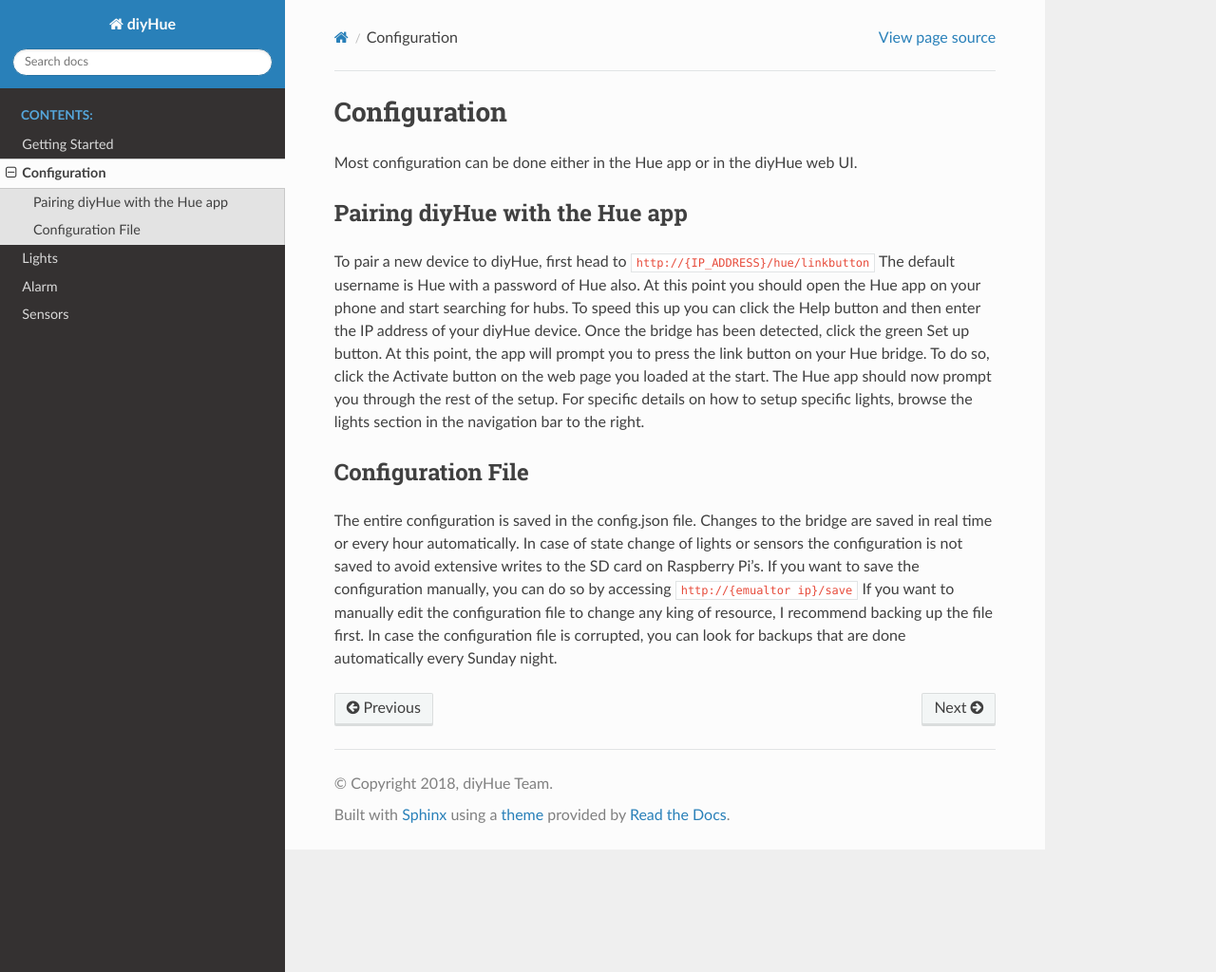
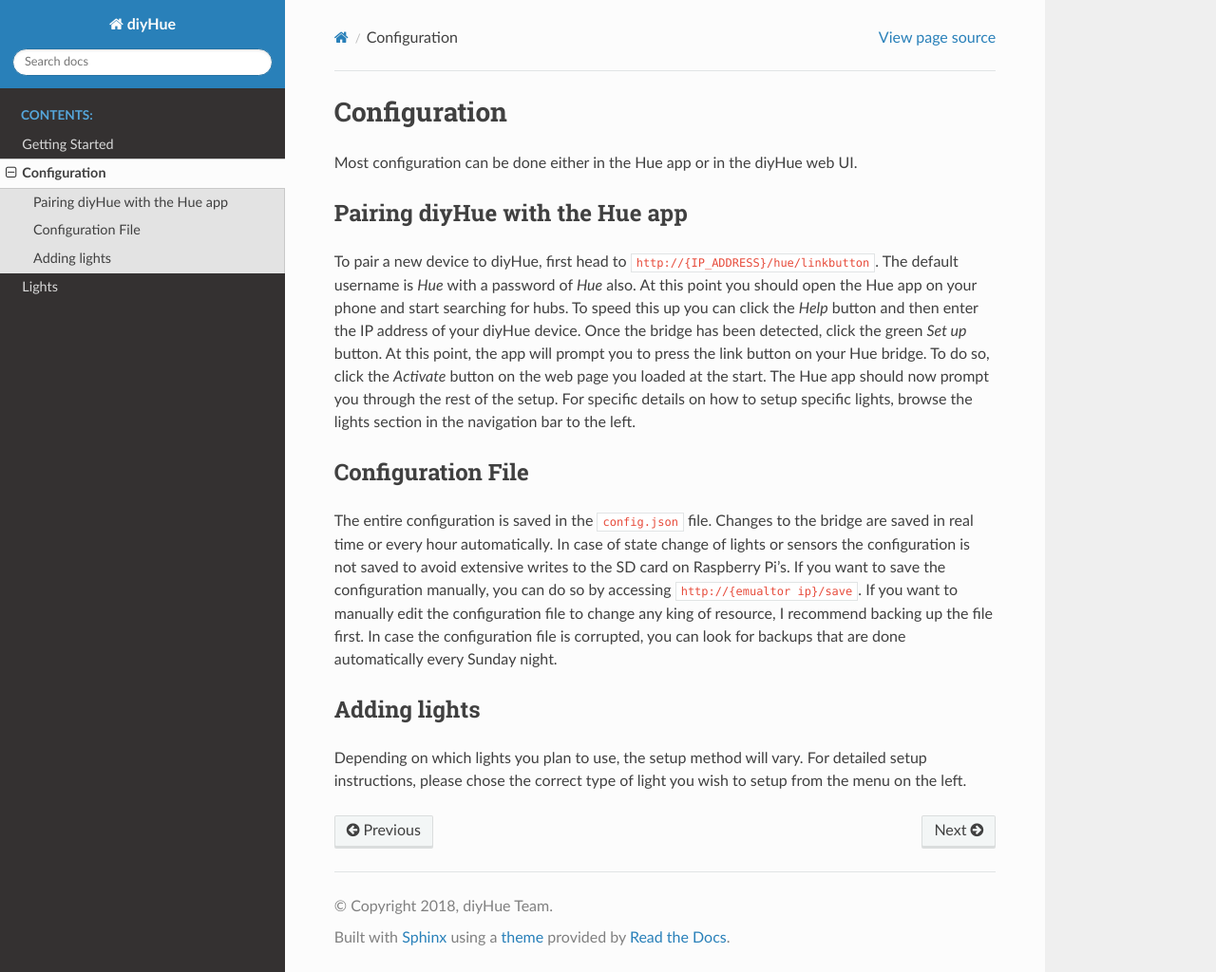
Before and after one commit to diyhue/ReadTheDocs, a Sphinx documentation site: the page built from source/configuration.rst, in a window 1280 px wide and 1024 px high. Shown: the whole window at 95% size. Built offline with Sphinx 7.4.7 and the Read the Docs theme 2.0.0, drawn with Linux system fonts in a browser that asks for light colours; pages that are not in the unit, such as notebooks, are missing from menus.

Commit message:
Update to match wiki

```diff
--- a/source/configuration.rst
+++ b/source/configuration.rst
@@ -6,9 +8,14 @@
 Pairing diyHue with the Hue app
 -------------------------------
 
-To pair a new device to diyHue, first head to ``http://{IP_ADDRESS}/hue/linkbutton`` The default username is Hue with a password of Hue also. At this point you should open the Hue app on your phone and start searching for hubs. To speed this up you can click the Help button and then enter the IP address of your diyHue device. Once the bridge has been detected, click the green Set up button. At this point, the app will prompt you to press the link button on your Hue bridge. To do so, click the Activate button on the web page you loaded at the start. The Hue app should now prompt you through the rest of the setup. For specific details on how to setup specific lights, browse the lights section in the navigation bar to the right.
+To pair a new device to diyHue, first head to ``http://{IP_ADDRESS}/hue/linkbutton``. The default username is `Hue` with a password of `Hue` also. At this point you should open the Hue app on your phone and start searching for hubs. To speed this up you can click the `Help` button and then enter the IP address of your diyHue device. Once the bridge has been detected, click the green `Set up` button. At this point, the app will prompt you to press the link button on your Hue bridge. To do so, click the `Activate` button on the web page you loaded at the start. The Hue app should now prompt you through the rest of the setup. For specific details on how to setup specific lights, browse the lights section in the navigation bar to the left.
 
 Configuration File
 ------------------
 
-The entire configuration is saved in the config.json file. Changes to the bridge are saved in real time or every hour automatically. In case of state change of lights or sensors the configuration is not saved to avoid extensive writes to the SD card on Raspberry Pi's. If you want to save the configuration manually, you can do so by accessing ``http://{emualtor ip}/save`` If you want to manually edit the configuration file to change any king of resource, I recommend backing up the file first. In case the configuration file is corrupted, you can look for backups that are done automatically every Sunday night.
+The entire configuration is saved in the ``config.json`` file. Changes to the bridge are saved in real time or every hour automatically. In case of state change of lights or sensors the configuration is not saved to avoid extensive writes to the SD card on Raspberry Pi's. If you want to save the configuration manually, you can do so by accessing ``http://{emualtor ip}/save``. If you want to manually edit the configuration file to change any king of resource, I recommend backing up the file first. In case the configuration file is corrupted, you can look for backups that are done automatically every Sunday night.
+
+Adding lights
+-------------
+
+Depending on which lights you plan to use, the setup method will vary. For detailed setup instructions, please chose the correct type of light you wish to setup from the menu on the left.
--- a/source/index.rst
+++ b/source/index.rst
@@ -13,8 +13,8 @@
     getting_started
     configuration
     lights/index
-    alarm
-    sensors
+    AddFuncts/index
+    faq
 .. refs/modules
 
 
```
Also changed, not shown: other parts of source/configuration.rst (+2 -0 lines), source/alarm.rst (deleted, +0 -7 lines), source/sensors.rst (deleted, +0 -55 lines).
